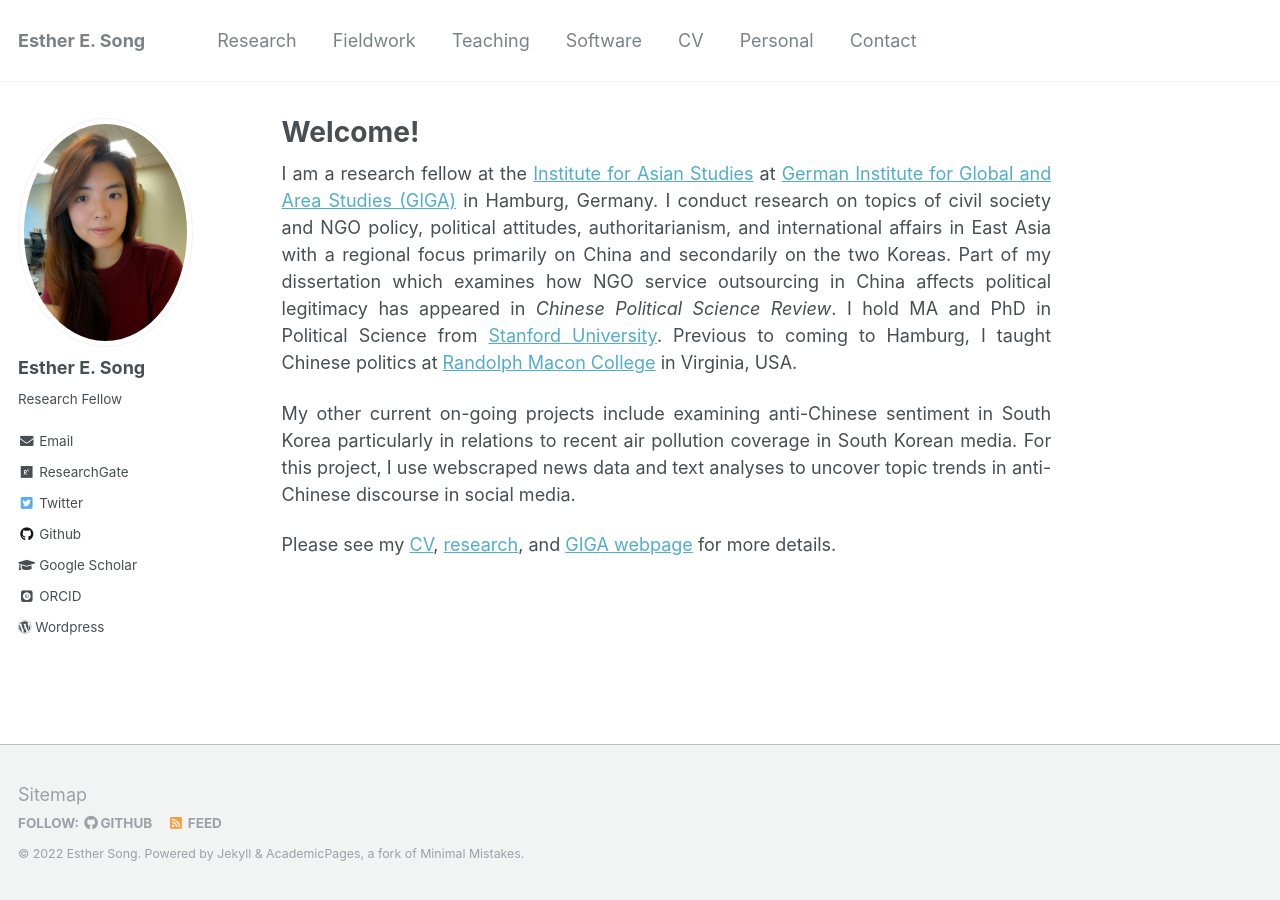
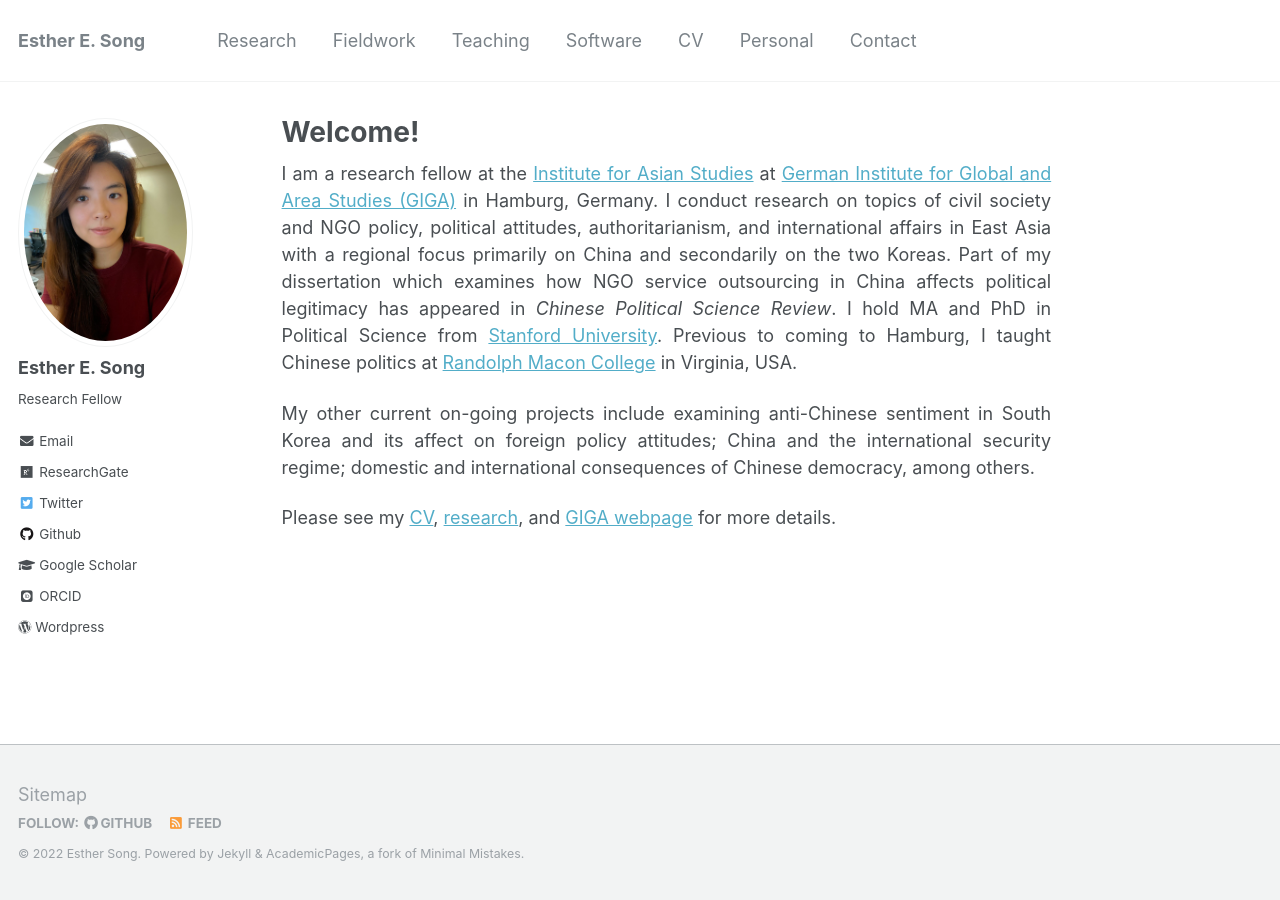
Before and after one commit to ehsong/ehsong.github.io, a Jekyll site: the page built from _pages/about.md, in a window 1280 px wide. Built offline with Jekyll 4.4.1, drawn with Linux system fonts in a browser that asks for light colours; some web fonts are replaced.

Commit message:
Update about.md

```diff
--- a/_pages/about.md
+++ b/_pages/about.md
@@ -9,6 +9,6 @@ redirect_from:
 ---
 I am a research fellow at the [Institute for Asian Studies](https://www.giga-hamburg.de/en/institutes/giga-institute-for-asian-studies/) at [German Institute for Global and Area Studies (GIGA)](https://www.giga-hamburg.de/en/) in Hamburg, Germany. I conduct research on topics of civil society and NGO policy, political attitudes, authoritarianism, and international affairs in East Asia with a regional focus primarily on China and secondarily on the two Koreas. Part of my dissertation which examines how NGO service outsourcing in China affects political legitimacy has appeared in *Chinese Political Science Review*. I hold MA and PhD in Political Science from [Stanford University](https://stanford.edu). Previous to coming to Hamburg, I taught Chinese politics at [Randolph Macon College](https://www.rmc.edu/) in Virginia, USA.
 
-My other current on-going projects include examining anti-Chinese sentiment in South Korea particularly in relations to recent air pollution coverage in South Korean media. For this project, I use webscraped news data and text analyses to uncover topic trends in anti-Chinese discourse in social media.
+My other current on-going projects include examining anti-Chinese sentiment in South Korea and its affect on foreign policy attitudes; China and the international security regime; domestic and international consequences of Chinese democracy, among others.
 
 Please see my [CV](https://drive.google.com/file/d/1ODsDd7WNIOPJS446Zh2X7GkdUJVaZ_cZ/view?usp=sharing), [research](https://ehsong.github.io/research/), and [GIGA webpage](https://www.giga-hamburg.de/en/the-giga/team/song-esther) for more details.
```
